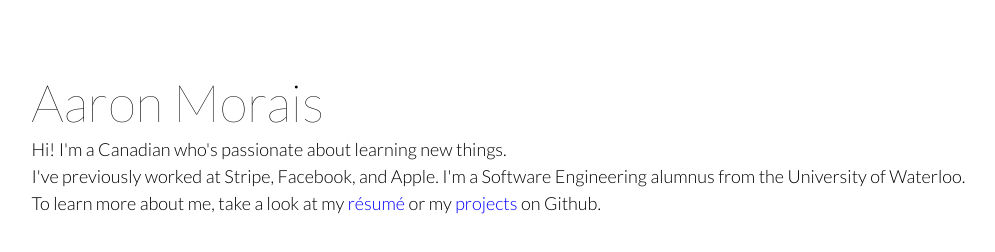
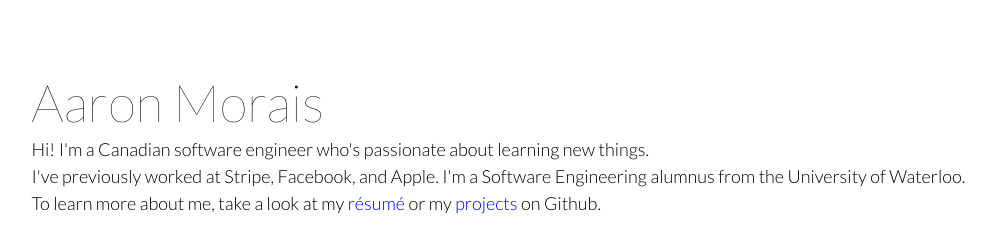
Before and after one commit to AaronMorais/AaronMorais.github.io, a plain HTML site: page index.html in a window 1280 px wide. Shown: the whole page, without its empty margins (65-1060 px from the left). Drawn offline with Linux system fonts and the light colour scheme.

Commit message:
Update index.html

```diff
--- a/index.html
+++ b/index.html
@@ -52,7 +52,7 @@
     <div class="content">
       <div class="name">Aaron Morais</div>
       <div>
-        Hi! I'm a Canadian who's passionate about learning new things.
+        Hi! I'm a Canadian software engineer who's passionate about learning new things.
       </div>
       <div>
         I've previously worked at Stripe, Facebook, and Apple.
```
